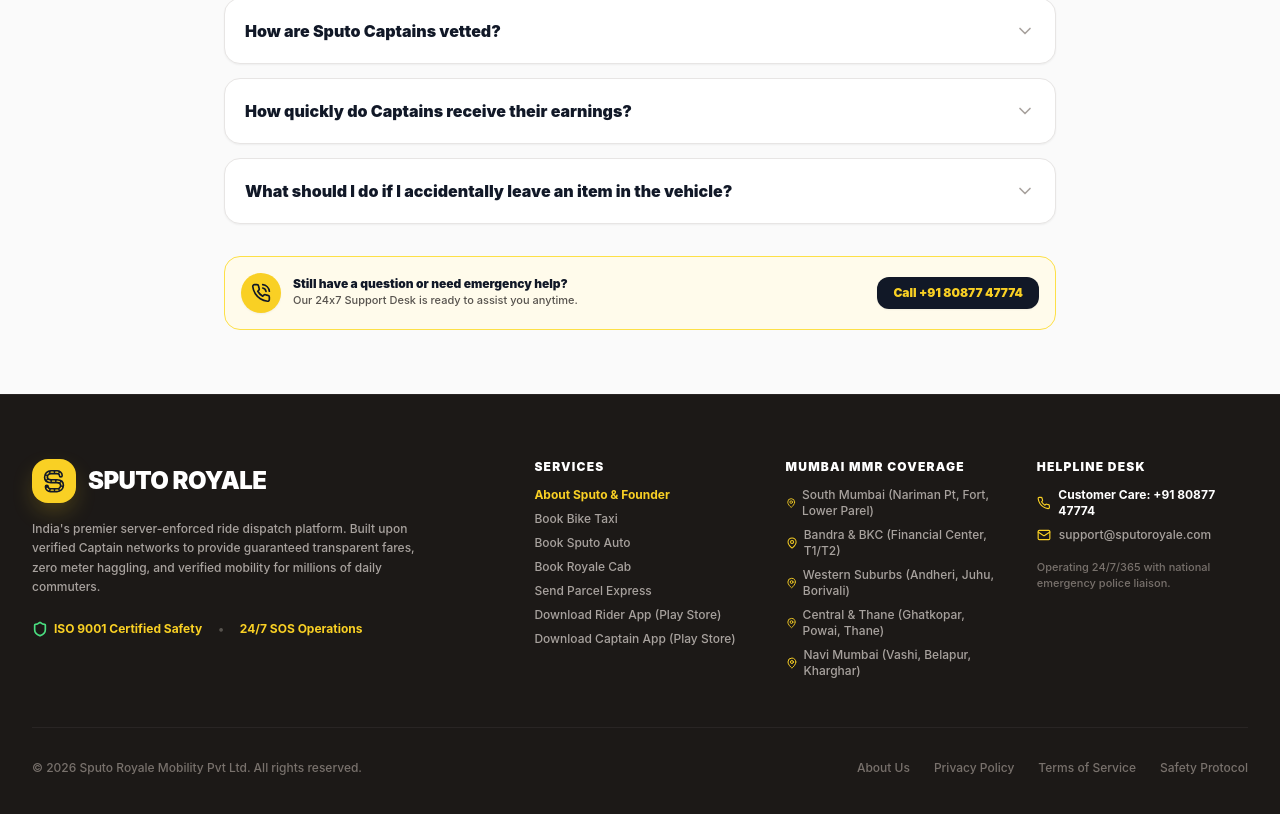
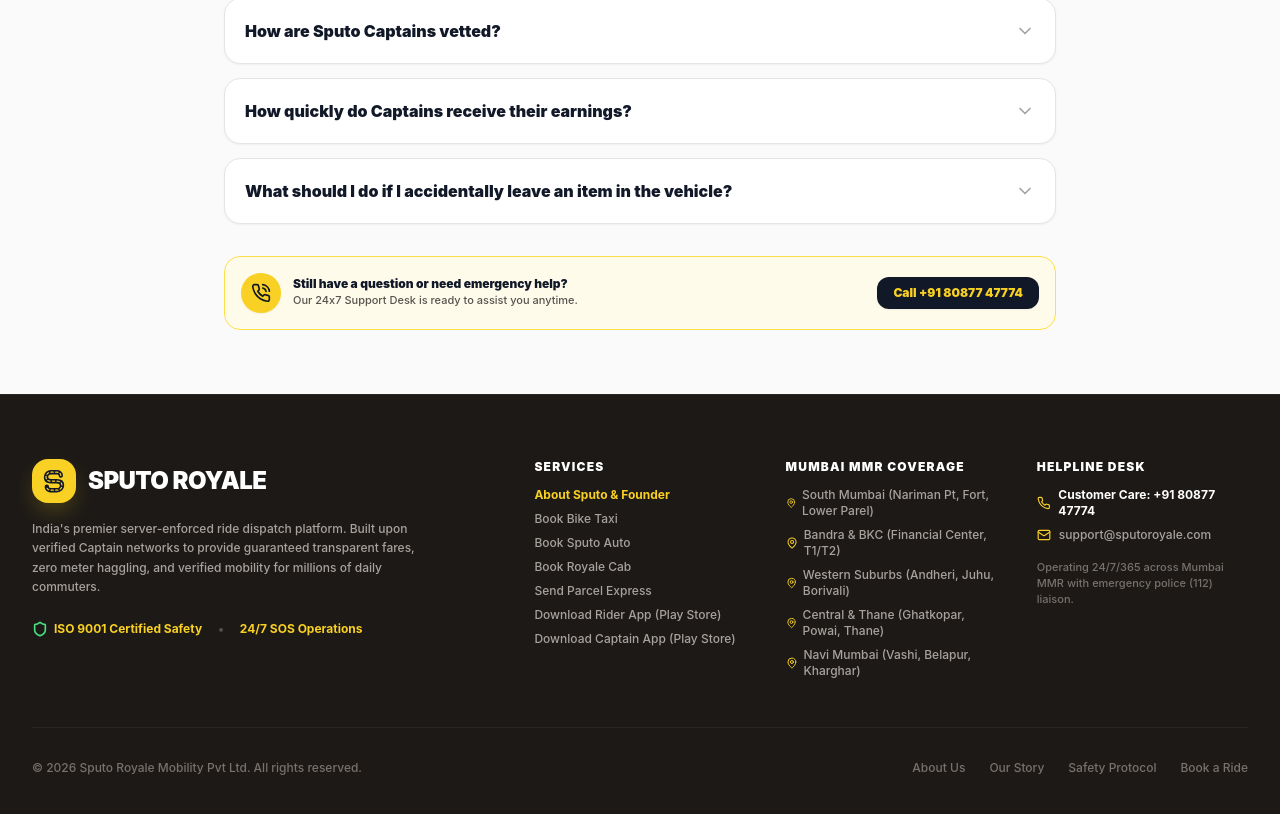
Before and after one commit to shuklaji-coder/Sputo-web-, a Next.js app: page / in a window 1280 px wide. Shown: the part 6502-7316 px from the top of the page. Built offline with nearby package versions, Linux system fonts and the light colour scheme; no server answers.

Commit message:
fix: Update FAQ Sputo app branding and refine footer navigation links

```diff
--- a/components/FaqSection.tsx
+++ b/components/FaqSection.tsx
@@ -14,7 +14,7 @@ export default function FaqSection() {
     },
     {
       q: "What is the purpose of the 4-digit Golden Start OTP?",
-      a: "The Start OTP ensures 100% passenger verification and security. Your Captain cannot physically initiate the ride meter without entering your unique 4-digit code in their ChalojiDriver app. This completely eliminates wrong passenger boardings and fraudulent trip starts."
+      a: "The Start OTP ensures 100% passenger verification and security. Your Captain cannot physically initiate the ride meter without entering your unique 4-digit code in their Sputo Captain app. This completely eliminates wrong passenger boardings and fraudulent trip starts."
     },
     {
       q: "What payment methods are supported?",
@@ -26,7 +26,7 @@ export default function FaqSection() {
     },
     {
       q: "How quickly do Captains receive their earnings?",
-      a: "Captains on the Chaloji and Sputo platform receive instant daily payouts transferred directly to their verified bank accounts via IMPS every single evening at 10:00 PM, with 0% platform fee during their introductory period."
+      a: "Captains on the Sputo platform receive instant daily payouts transferred directly to their verified bank accounts via IMPS every single evening at 10:00 PM, with 0% platform fee during their introductory period."
     },
     {
       q: "What should I do if I accidentally leave an item in the vehicle?",
--- a/components/Footer.tsx
+++ b/components/Footer.tsx
@@ -134,7 +134,7 @@ export default function Footer() {
                 <span>support@sputoroyale.com</span>
               </li>
               <li className="pt-2 text-[11px] text-stone-500">
-                Operating 24/7/365 with national emergency police liaison.
+                Operating 24/7/365 across Mumbai MMR with emergency police (112) liaison.
               </li>
             </ul>
           </div>
@@ -145,9 +145,9 @@ export default function Footer() {
           <p>© {new Date().getFullYear()} Sputo Royale Mobility Pvt Ltd. All rights reserved.</p>
           <div className="flex items-center gap-6">
             <a href="/about" className="hover:text-white transition">About Us</a>
-            <a href="#" className="hover:text-white transition">Privacy Policy</a>
-            <a href="#" className="hover:text-white transition">Terms of Service</a>
-            <a href="#" className="hover:text-white transition">Safety Protocol</a>
+            <a href="/about#founder-story" className="hover:text-white transition">Our Story</a>
+            <a href="#safety" className="hover:text-white transition">Safety Protocol</a>
+            <a href="#booking-engine" className="hover:text-white transition">Book a Ride</a>
           </div>
         </div>
       </div>
--- a/lib/mockData.ts
+++ b/lib/mockData.ts
@@ -149,9 +149,9 @@ export function calculateDistance(
   const a =
     Math.sin(dLat / 2) * Math.sin(dLat / 2) +
     Math.cos((lat1 * Math.PI) / 180) *
-      Math.cos((lat2 * Math.PI) / 180) *
-      Math.sin(dLon / 2) *
-      Math.sin(dLon / 2);
+    Math.cos((lat2 * Math.PI) / 180) *
+    Math.sin(dLon / 2) *
+    Math.sin(dLon / 2);
   const c = 2 * Math.atan2(Math.sqrt(a), Math.sqrt(1 - a));
   const d = R * c;
   return Math.max(1.2, Math.round(d * 10) / 10);
```
